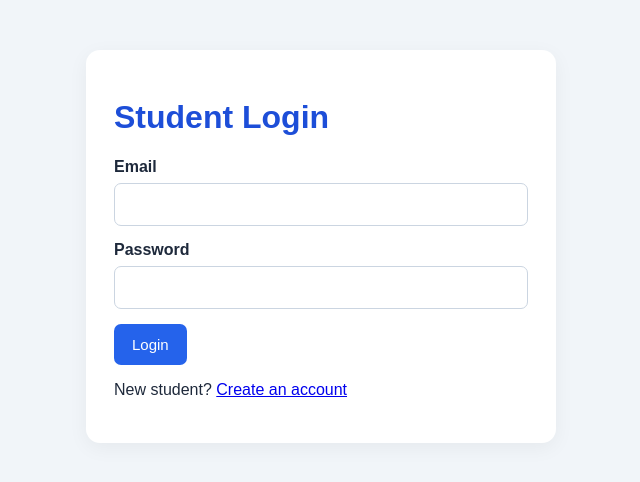
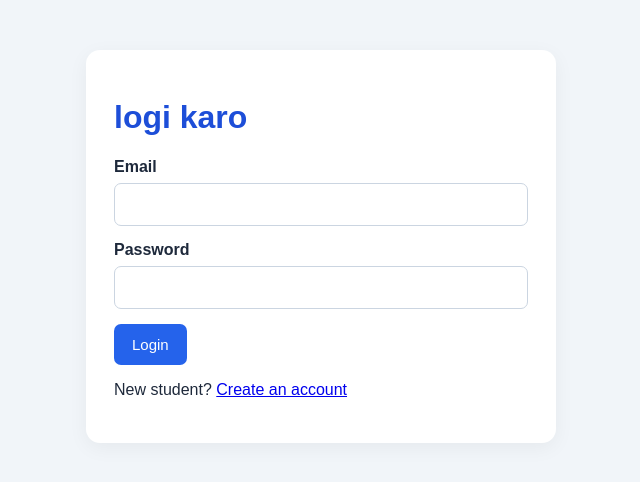
Before and after one commit to piyush8827/onlin_exam-, a PHP site: page /login.php in a window 1280 px wide. Shown: the top 482 px of the page, without its empty margins (319-959 px from the left). Run offline with PHP 8.4, Linux system fonts and the light colour scheme.

Commit message:
update login info

```diff
--- a/login.php
+++ b/login.php
@@ -42,7 +42,7 @@ if ($_SERVER["REQUEST_METHOD"] === "POST") {
 <body>
 <div class="container">
     <div class="card auth-card">
-        <h1>Student Login</h1>
+        <h1>logi karo</h1>
 
         <?php if (isset($_GET["registered"])): ?>
             <p class="success">Registration successful! Please log in.</p>
```
